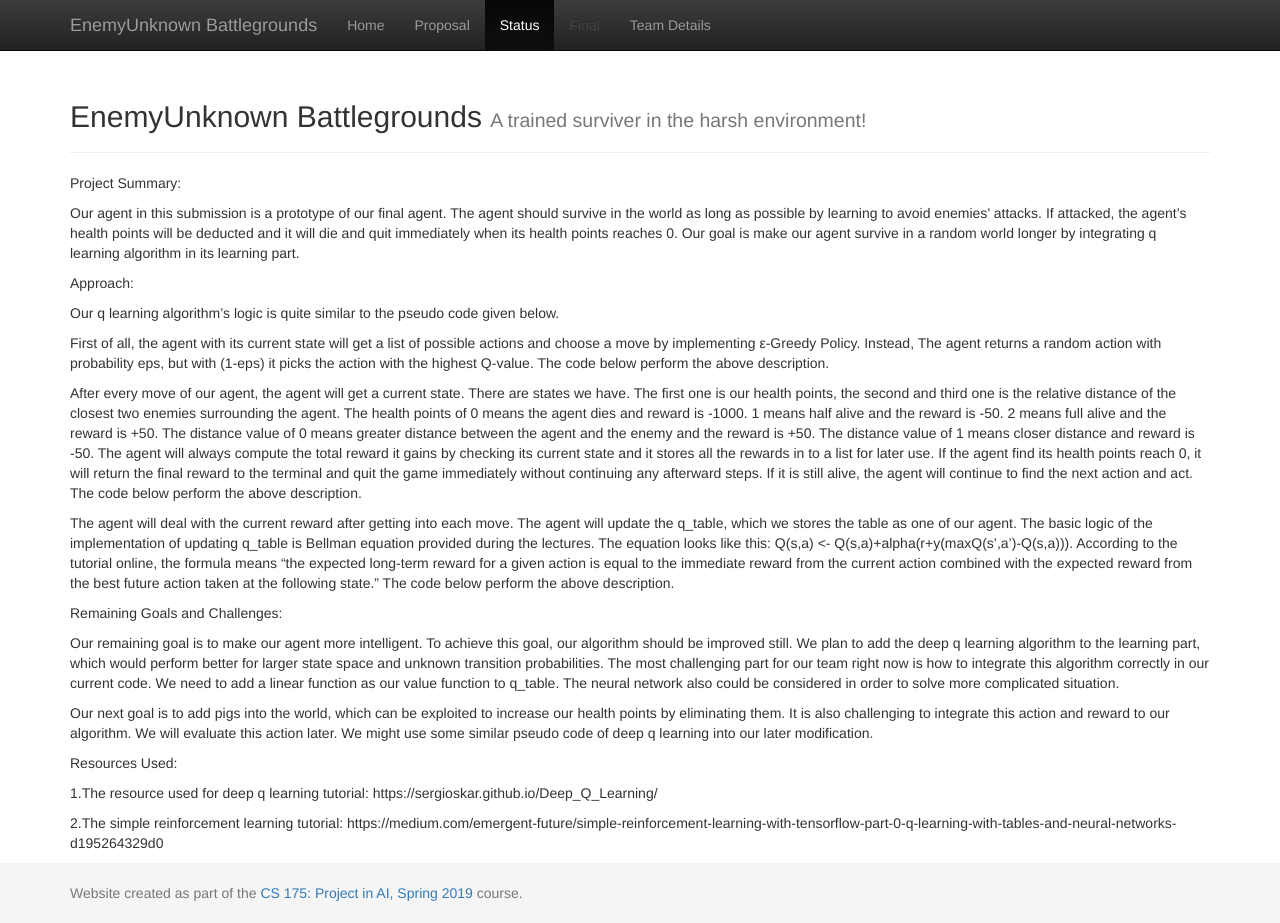
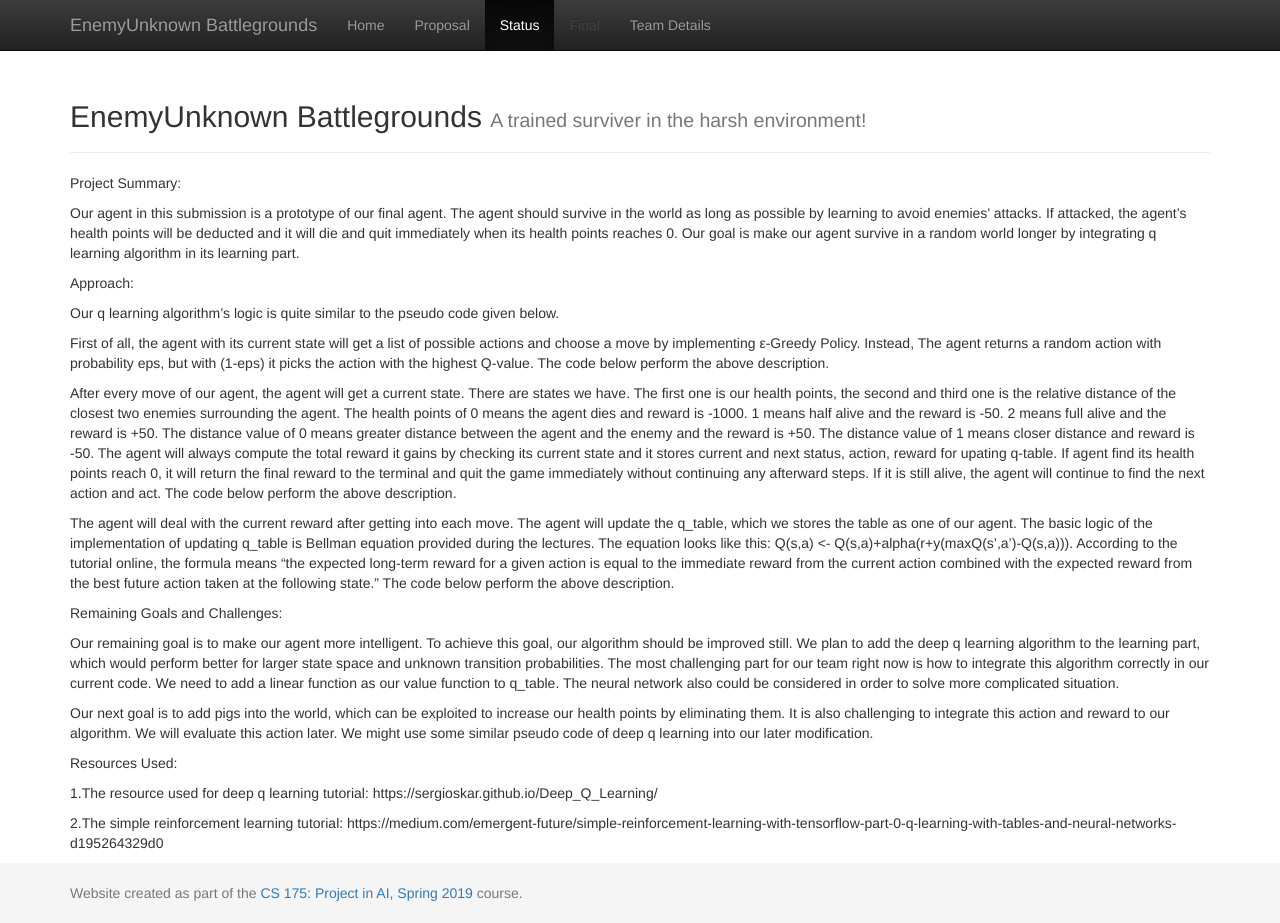
Before and after one commit to chenhaoy1/EnemyUnknown-Battlegrounds, a Jekyll site: the page built from docs/status.md, in a window 1280 px wide and 923 px high. Built offline with Jekyll 4.4.1, drawn with Linux system fonts in a browser that asks for light colours.

Commit message:
Update status.md

```diff
--- a/docs/status.md
+++ b/docs/status.md
@@ -15,7 +15,7 @@ Our q learning algorithm's logic is quite similar to the pseudo code given below
 
 First of all, the agent with its current state will get a list of possible actions and choose a move by implementing ε-Greedy Policy. Instead, The agent returns a random action with probability eps, but with (1-eps) it picks the action with the highest Q-value. The code below perform the above description.
 
-After every move of our agent, the agent will get a current state. There are states we have. The first one is our health points, the second  and third one is the relative distance of the closest two enemies surrounding the agent. The health points of 0 means the agent dies and reward is -1000. 1 means half alive and the reward is -50. 2 means full alive and the reward is +50. The distance value of 0 means greater distance between the agent and the enemy and the reward is +50. The distance value of 1 means closer distance and reward is -50. The agent will always compute the total reward it gains by checking its current state and it stores all the rewards in to a list for later use. If the agent find its health points reach 0, it will return the final reward to the terminal and quit the game immediately without continuing any afterward steps. If it is still alive, the agent will continue to find the next action and act. The code below perform the above description.
+After every move of our agent, the agent will get a current state. There are states we have. The first one is our health points, the second  and third one is the relative distance of the closest two enemies surrounding the agent. The health points of 0 means the agent dies and reward is -1000. 1 means half alive and the reward is -50. 2 means full alive and the reward is +50. The distance value of 0 means greater distance between the agent and the enemy and the reward is +50. The distance value of 1 means closer distance and reward is -50. The agent will always compute the total reward it gains by checking its current state and it stores current and next status, action, reward for upating q-table. If agent find its health points reach 0, it will return the final reward to the terminal and quit the game immediately without continuing any afterward steps. If it is still alive, the agent will continue to find the next action and act. The code below perform the above description.
 
 
 The agent will deal with the current reward after getting into each move. The agent will update the q_table, which we stores the table as one of our agent. The basic logic of the implementation of updating q_table is Bellman equation provided during the lectures. The equation looks like this: Q(s,a) <- Q(s,a)+alpha(r+y(maxQ(s',a')-Q(s,a))). According to the tutorial online, the formula means “the expected long-term reward for a given action is equal to the immediate reward from the current action combined with the expected reward from the best future action taken at the following state.”
```
